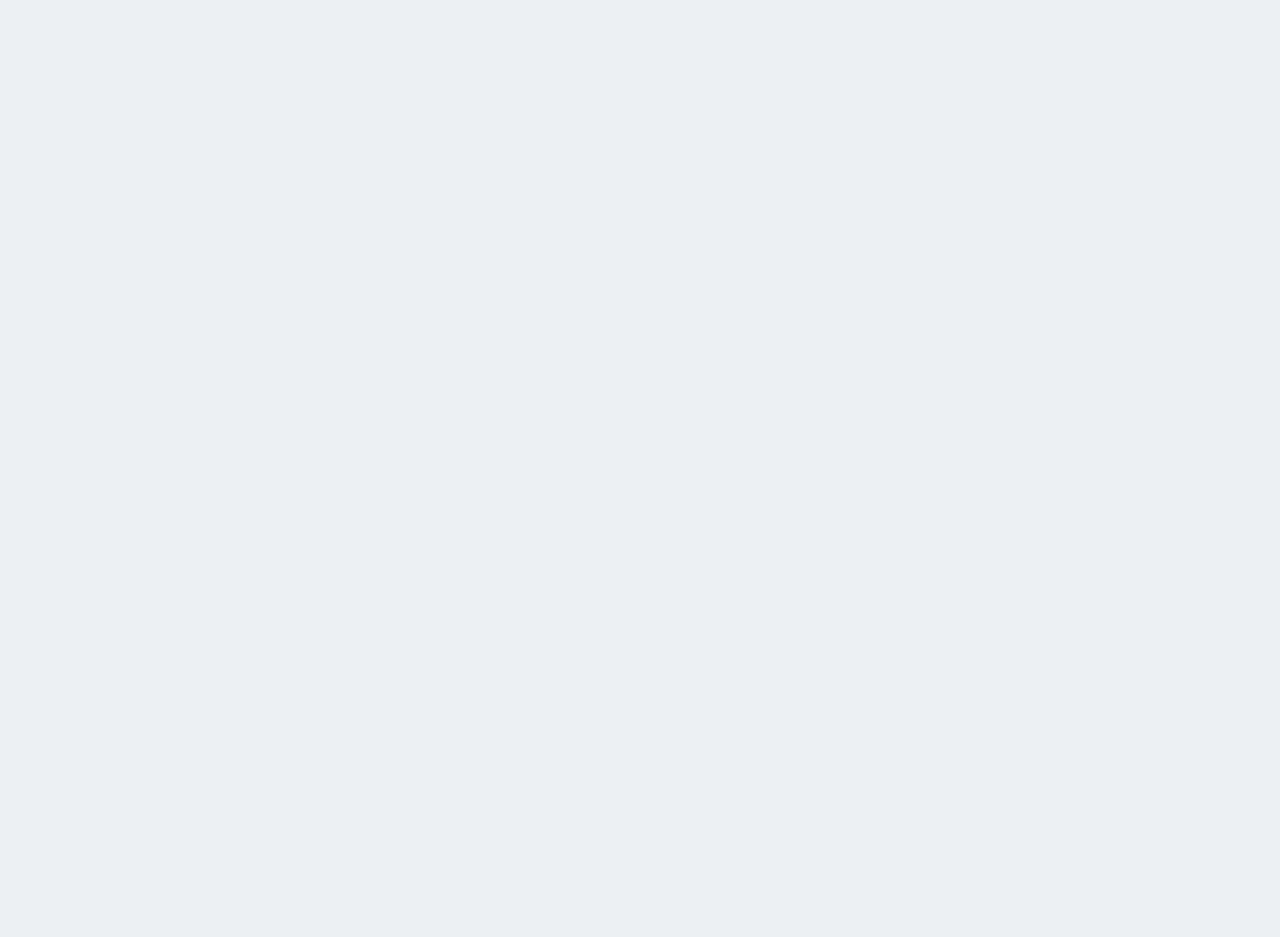
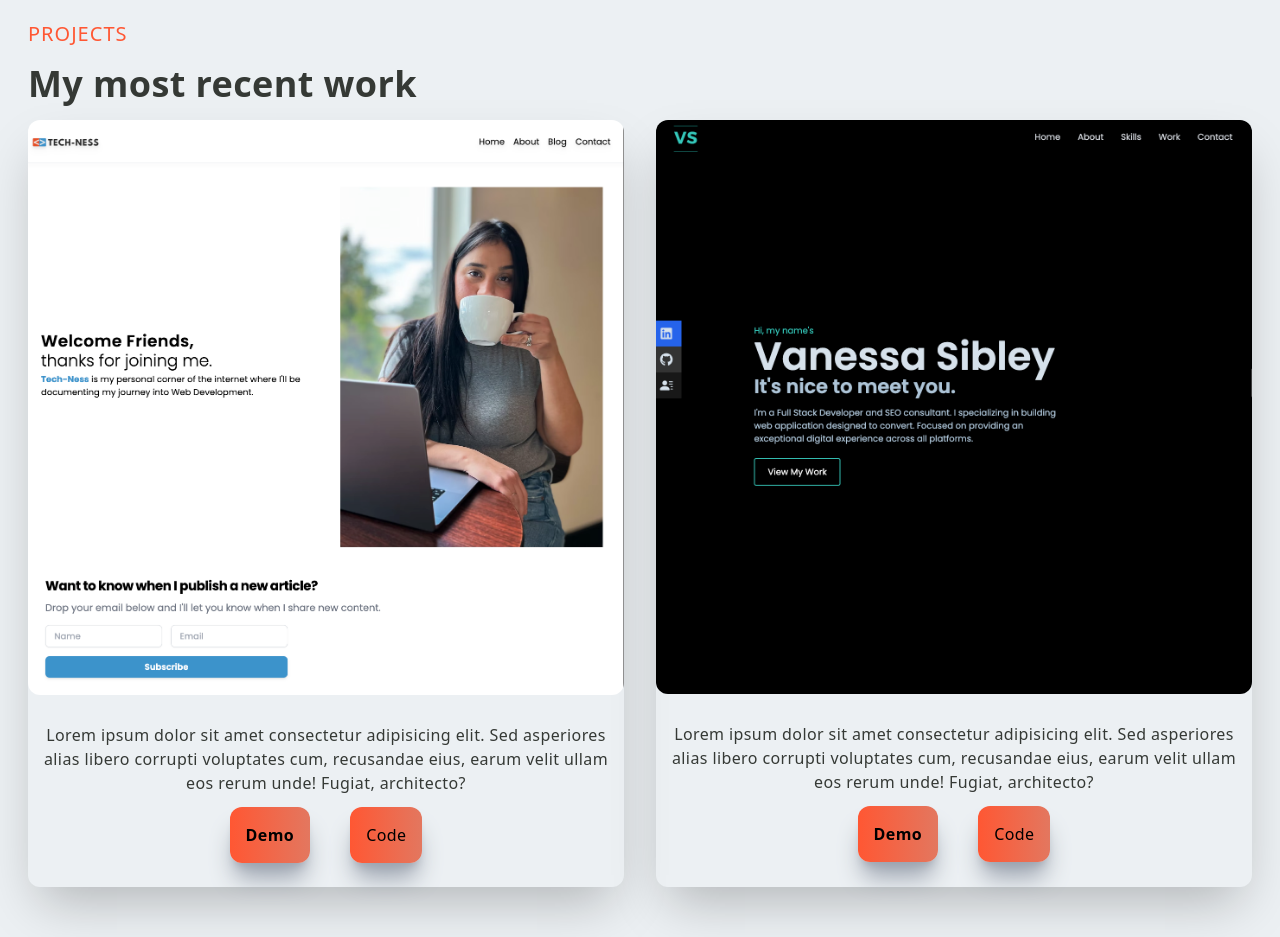
Before and after one commit to vsibley/nextjs-personal-portfolio, a Next.js app: page / in a window 1280 px wide. Shown: the part 2460-3397 px from the top of the page. Before the commit the page ends 2400 px from the top, so only its background shows below. Built offline with nearby package versions, Linux system fonts and the light colour scheme.

Commit message:
finished projects component. Will need to update the grid layout once new projects are added. Confirmed component is mobile responsive.

```diff
--- a/pages/index.js
+++ b/pages/index.js
@@ -2,6 +2,7 @@ import Head from 'next/head'
 import About from '../public/components/About';
 import { Hero } from '../public/components/Hero';
 import Navbar from "../public/components/Navbar";
+import Projects from '../public/components/Projects';
 import Skills from "../public/components/Skills";
 
 export default function Home() {
@@ -16,6 +17,7 @@ export default function Home() {
       <Hero />
       <About />
       <Skills />
+      <Projects />
     </div>
   )
 }
--- a/public/components/Projects.jsx
+++ b/public/components/Projects.jsx
@@ -1,33 +1,45 @@
-import React from 'react'
+import Image from 'next/image';
+import Link from 'next/link';
+import React from 'react';
+import techblog from '../assets/projects/techblog.png';
+import portfolio from '../assets/projects/portfolio.png';
 
 const Projects = () => {
     return (
-        <div className='w-full lg:h-screen p-2'>
-            <div className='max-w-[1240px] mx-auto flex flex-col justify-center h-full'>
-                <p className='text-xl tracking-wider uppercase text-[#FF5733] py-4'>Skills</p>
-                <h2 className='py-4 pb-8'>Technologies I Know</h2>
-                <div className='grid md:grid-cols-2 lg:grid-cols-3 gap-8'>
+        <div className='w-full h-screen'>
+            <div className='max-w-[1240px] mx-auto px-2 py-16'>
+                <p className='text-xl tracking-wider uppercase text-[#FF5733] py-4'>Projects</p>
+                <h2 className='pb-4'>My most recent work</h2>
+                <div className='grid md:grid-cols-2 gap-8'>
 
-
-                    {/* Skills Cards */}
-                    <div className='p-6 shadow-xl rounded-xl hover:scale-110 ease-in duration-300'>
+                    <div className='shadow-2xl rounded-xl'>
                         <div className='grid grid-cols-1 gap-4 justify-center items-center text-center'>
-                            <p className='text-2xl font-bold tracking-wider py-4'>Web 2 Skills</p>
-                            <p>Lorem ipsum dolor sit amet consectetur adipisicing elit. Sed asperiores alias libero corrupti voluptates cum, recusandae eius, earum velit ullam eos rerum unde! Fugiat, architecto?</p>
+                            <Image className='rounded-xl' src={techblog} alt='' />
+                            <div className='p-3'>
+                                <p>Lorem ipsum dolor sit amet consectetur adipisicing elit. Sed asperiores alias libero corrupti voluptates cum, recusandae eius, earum velit ullam eos rerum unde! Fugiat, architecto?</p>
+                                <div className='flex flex-cols-2 items-center justify-center gap-10 p-3'>
+                                    <button className='p-4 font-bold hover:scale-110 ease-in duration-300'>Demo</button>
+                                    <button className='p-4 font-vold hover:scale-110 ease-in duration-300'>Code</button>
+                                </div>
+                            </div>
                         </div>
                     </div>
 
-                    <div className='p-6 shadow-xl rounded-xl hover:scale-110 ease-in duration-300'>
+                    {/* CARD 2 */}
+                    <div className='shadow-2xl rounded-xl'>
                         <div className='grid grid-cols-1 gap-4 justify-center items-center text-center'>
-                            <p className='text-2xl font-bold tracking-wider py-4'>Web 3 Skills</p>
-                            <p>Lorem ipsum dolor sit amet consectetur adipisicing elit. Sed asperiores alias libero corrupti voluptates cum, recusandae eius, earum velit ullam eos rerum unde! Fugiat, architecto?</p>
+                            <Image className='rounded-xl' src={portfolio} alt='' />
+                            <div className='p-3'>
+                                <p>Lorem ipsum dolor sit amet consectetur adipisicing elit. Sed asperiores alias libero corrupti voluptates cum, recusandae eius, earum velit ullam eos rerum unde! Fugiat, architecto?</p>
+                                <div className='flex flex-cols-2 items-center justify-center gap-10 p-3'>
+                                    <button className='p-4 font-bold hover:scale-110 ease-in duration-300'>Demo</button>
+                                    <button className='p-4 font-vold hover:scale-110 ease-in duration-300'>Code</button>
+                                </div>
+                            </div>
                         </div>
-
                     </div>
                 </div>
-
             </div>
-
         </div>
     )
 }
--- a/public/components/Skills.jsx
+++ b/public/components/Skills.jsx
@@ -5,7 +5,7 @@ const Skills = () => {
     <div className='w-full lg:h-screen p-2'>
         <div className='max-w-[1240px] mx-auto flex flex-col justify-center h-full'>
               <p className='text-xl tracking-wider uppercase text-[#FF5733] py-4'>Skills</p>
-            <h2 className='py-4 pb-8'>Technologies I Know</h2>
+            <h2 className='pb-8'>Technologies I Know</h2>
             <div className='grid md:grid-cols-2 gap-8'>
 
 
```
